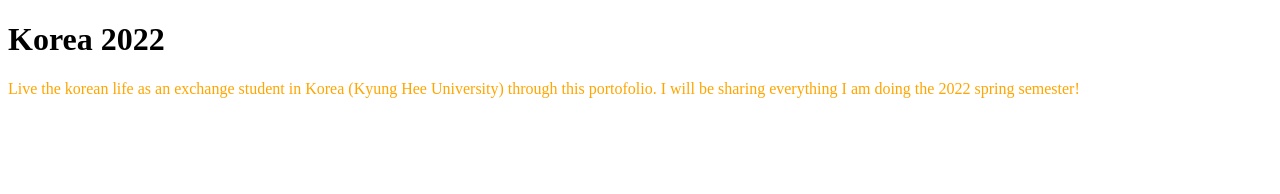
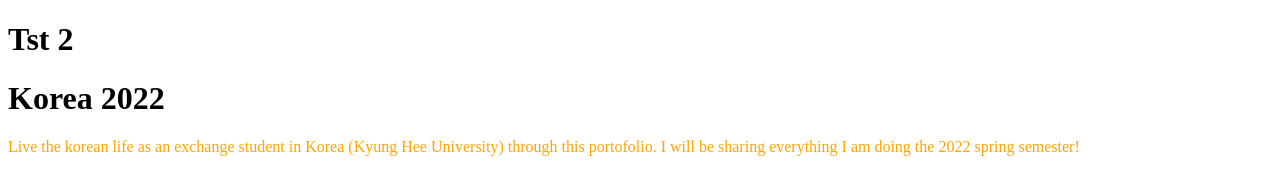
Before and after one commit to SIMOUNIX/webdev-training, a plain HTML site: page images-site/index.html in a window 1280 px wide. Drawn offline with Linux system fonts and the light colour scheme.

Commit message:
started to learn header

```diff
--- a/images-site/index.html
+++ b/images-site/index.html
@@ -6,6 +6,9 @@
     <link rel="stylesheet" href="style.css">
   </head>
   <body>
+    <header>
+      <h1>Tst 2</h1>
+    </header>
     <h1>Korea 2022</h1>
     <p>Live the korean life as an exchange student in Korea (Kyung Hee University) through this portofolio. I will be sharing everything I am doing the 2022 spring semester!</p>
   </body>
```
Also changed, not shown: 2 other files.
